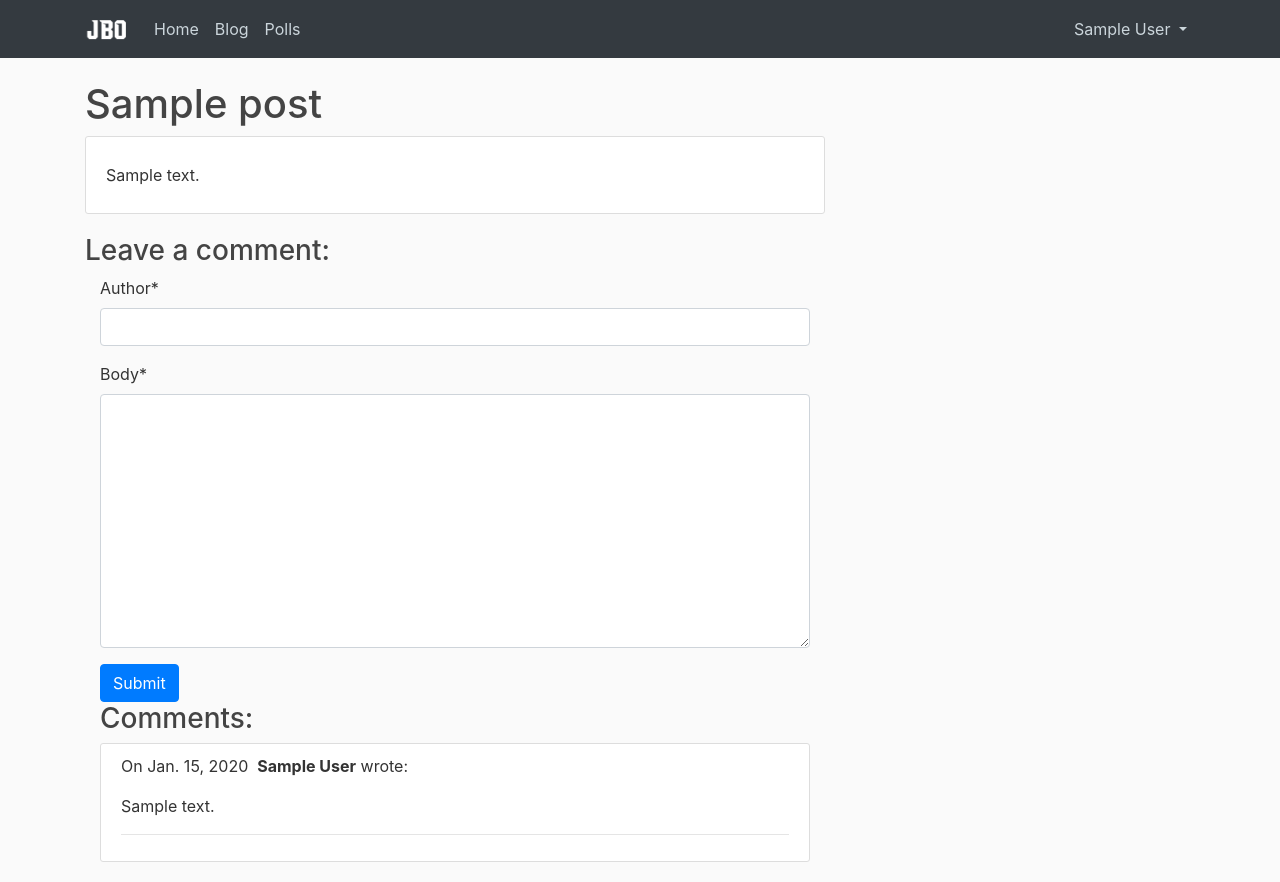
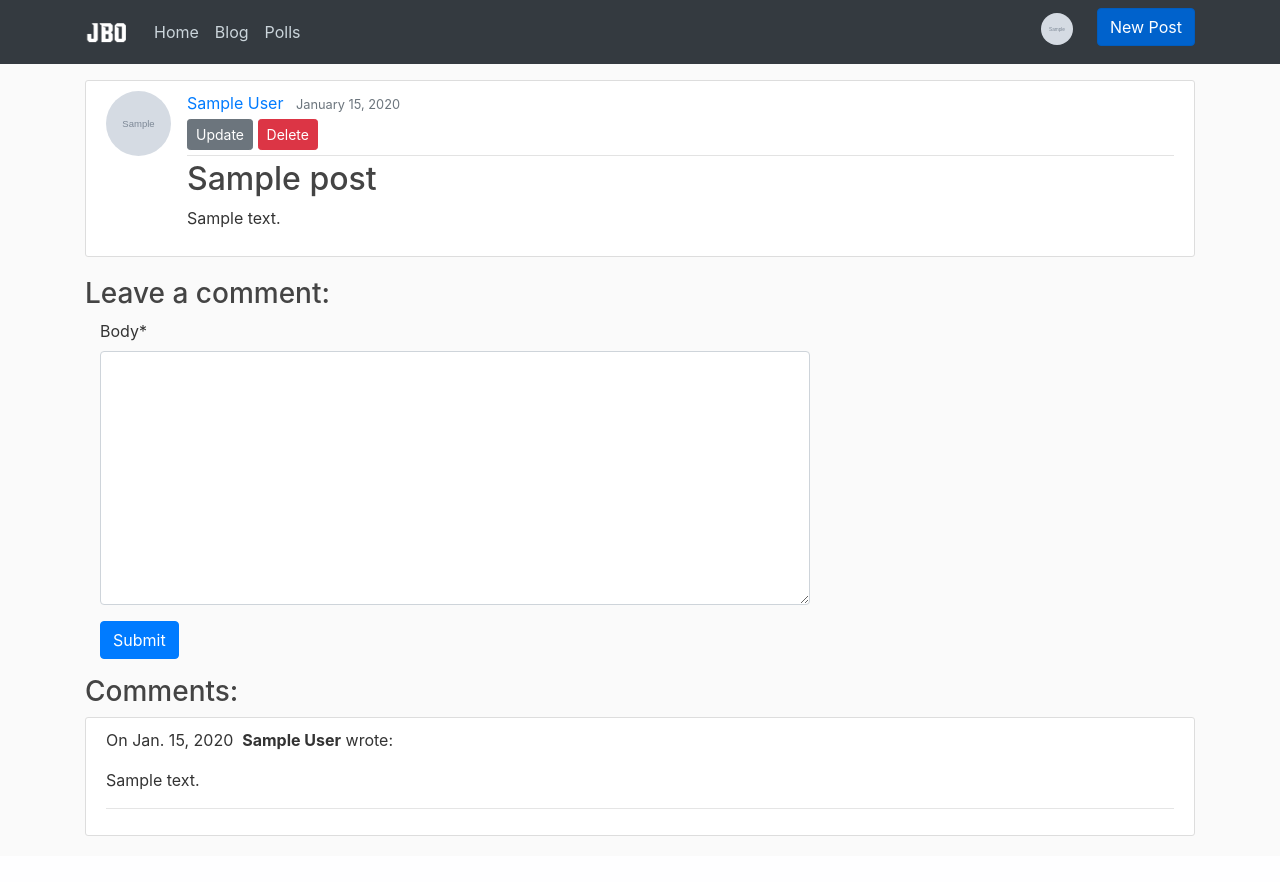
Before and after one commit to scurtis9/jbo, a Django app: page /blog/1/ in a window 1280 px wide. After the commit the page ends 836 px from the top, so only its background shows below. Run offline with Django 3.2, Linux system fonts and the light colour scheme; a user stored in the database is signed in; tables that the repository leaves empty hold one stand-in row (values such as "Sample post"); grey boxes marked "Sample" are stand-in pictures; some libraries are stand-ins or nearby versions.

Commit message:
added blog post methods

```diff
--- a/blog/forms.py
+++ b/blog/forms.py
@@ -10,5 +10,6 @@ class CommentForm(ModelForm):
         fields = ['author', 'body', 'post']
 
         widgets = {
-                   'post': forms.HiddenInput()
-                   }
+            'author': forms.HiddenInput(),
+            'post': forms.HiddenInput()
+        }
--- a/blog/templates/blog/detail.html
+++ b/blog/templates/blog/detail.html
@@ -1,24 +1,34 @@
 {% extends 'homepage/base.html' %}
-{%  load crispy_forms_tags %}
+{% load crispy_forms_tags %}
 {% block content %}
     <h1>{{ post.title }}</h1>
+    {% if object.author == user %}
+          <div>
+            <a class="btn btn-secondary btn-sm mt-1 mb-1" href="{% url 'blog:post-update' object.id %}">Update</a>
+            <a class="btn btn-danger btn-sm mt-1 mb-1" href="{% url 'blog:post-delete' object.id %}">Delete</a>
+          </div>
+        {% endif %}
     <div class="content-section col-md-8"><p>{{ post.content|linebreaks }}</p></div>
     <h3>Leave a comment:</h3>
+    <div>
         <form action="{% url 'blog:detail' post.pk %}" method="post">
             {% csrf_token %}
             <div class="form-group col-md-8">
                 {{ form|crispy }}
                 <button type="submit" class="btn btn-primary">Submit</button>
         </form>
+    </div>
+    {% if comments.all %}
         <h3>Comments:</h3>
         <div class="content-section">
             {% for comment in comments %}
                 <p>
-        On {{comment.created_on.date }}&nbsp;
+                    On {{ comment.created_on.date }}&nbsp;
                     <b>{{ comment.author }}</b> wrote:
                 </p>
                 <p>{{ comment.body }}</p>
                 <hr>
             {% endfor %}
         </div>
-{%  endblock content %}
+    {% endif %}
+{% endblock content %}
--- a/blog/templates/blog/post_detail.html
+++ b/blog/templates/blog/post_detail.html
@@ -1,22 +1,48 @@
-{% extends 'homepage/base.html' %}
-{%  load crispy_forms_tags %}
+{% extends "homepage/base.html" %}
+{% load crispy_forms_tags %}
 {% block content %}
-    <h1>{{ post.title }}</h1>
-    <div class="content-section col-md-8"><p>{{ post.content|linebreaks }}</p></div>
-{#    <h4><a href="{% url 'blog:detail' post.pk %}">Leave a comment</a></h4>#}
+    <article class="media content-section">
+        <img class="rounded-circle article-img" src="{{ object.author.profile.image.url }}">
+        <div class="media-body">
+            <div class="article-metadata">
+                <a class="mr-2" href="#">{{ object.author.get_full_name }}</a>
+                <small class="text-muted">{{ object.date_posted|date:"F d, Y" }}</small>
+                {% if object.author == user %}
+                    <div>
+                        <a class="btn btn-secondary btn-sm mt-1 mb-1" href="{% url 'blog:post-update' object.id %}">Update</a>
+                        <a class="btn btn-danger btn-sm mt-1 mb-1"
+                           href="{% url 'blog:post-delete' object.id %}">Delete</a>
+                    </div>
+                {% endif %}
+            </div>
+            <h2 class="article-title">{{ object.title }}</h2>
+            <p class="article-content">{{ object.content }}</p>
+        </div>
+    </article>
+    {% if user.is_authenticated %}
+    <h3>Leave a comment:</h3>
+    <div>
         <form action="{% url 'blog:detail' post.pk %}" method="post">
             {% csrf_token %}
-        <button type="submit" class="btn btn-primary">Leave a Comment</button>
+            <div class="form-group col-md-8">
+                {{ form|crispy }}
+                <button type="submit" class="btn btn-primary">Submit</button>
         </form>
+    </div>
+        {% else %}
+        <p><a href="{% url 'account_login' %}?next={{ request.path }}">You must be logged in to leave a comment</a></p>
+    {% endif %}
+    {% if comments.all %}
         <h3>Comments:</h3>
         <div class="content-section">
             {% for comment in comments %}
                 <p>
-        On {{comment.created_on.date }}&nbsp;
+                    On {{ comment.created_on.date }}&nbsp;
                     <b>{{ comment.author }}</b> wrote:
                 </p>
                 <p>{{ comment.body }}</p>
                 <hr>
             {% endfor %}
         </div>
-{%  endblock content %}
+    {% endif %}
+{% endblock content %}
--- a/blog/urls.py
+++ b/blog/urls.py
@@ -6,5 +6,8 @@ app_name = 'blog'
 urlpatterns = [
     path('', views.PostListView.as_view(), name='home'),
     path('<int:pk>/', views.PostDetailView.as_view(), name='detail'),
-    path('<category>/', views.PostCategoryListView.as_view(), name='category'),
+    path('new/', views.PostCreateView.as_view(), name='post-create'),
+    path('<int:pk>/update/', views.PostUpdateView.as_view(), name='post-update'),
+    path('<int:pk>/delete/', views.PostDeleteView.as_view(), name='post-delete'),
+    path('<category>/', views.PostCategoryListView.as_view(), name='category')
 ]
--- a/blog/views.py
+++ b/blog/views.py
@@ -1,13 +1,22 @@
 from django.http import HttpResponseForbidden
 from django.shortcuts import render, get_object_or_404, reverse
-from django.views import generic
+from django.views.generic import (
+    View,
+    ListView,
+    DetailView,
+    FormView,
+    CreateView,
+    UpdateView,
+    DeleteView
+)
+from django.views.generic.detail import SingleObjectMixin
 from django.contrib.auth.mixins import LoginRequiredMixin, UserPassesTestMixin
 
 from .forms import CommentForm
 from .models import Post, Category, Comment
 
 
-class PostListView(generic.ListView):
+class PostListView(ListView):
     template_name = 'blog/posts.html'
     context_object_name = 'posts'
     ordering = ['-date_posted']
@@ -16,8 +25,8 @@ class PostListView(generic.ListView):
         return Post.objects.all()
 
 
-class PostDisplay(generic.DetailView):
-    template_name = 'blog/detail.html'
+class PostDisplay(DetailView):
+    template_name = 'blog/post_detail.html'
     model = Post
 
     def get_object(self):
@@ -27,13 +36,16 @@ class PostDisplay(generic.DetailView):
 
     def get_context_data(self, **kwargs):
         context = super().get_context_data(**kwargs)
-        context['form'] = CommentForm(initial={'post': self.object})
+
+        if self.request.user.is_authenticated:
+            context['form'] = CommentForm(initial={'post': self.object, 'author': self.request.user.get_full_name()})
+
         context['comments'] = Comment.objects.filter(post=self.object)
         return context
 
 
-class PostComment(generic.detail.SingleObjectMixin, generic.FormView):
-    template_name = 'blog/detail.html'
+class PostComment(SingleObjectMixin, FormView):
+    template_name = 'blog/post_detail.html'
     form_class = CommentForm
     model = Post
 
@@ -54,7 +66,7 @@ class PostComment(generic.detail.SingleObjectMixin, generic.FormView):
         return reverse('blog:detail', kwargs={'pk': self.object.pk})
 
 
-class PostDetailView(generic.View):
+class PostDetailView(View):
 
     def get(self, request, *args, **kwargs):
         view = PostDisplay.as_view()
@@ -65,10 +77,45 @@ class PostDetailView(generic.View):
         return view(request, *args, **kwargs)
 
 
-class PostCategoryListView(generic.ListView):
+class PostCategoryListView(ListView):
     template_name = 'blog/category.html'
     context_object_name = 'posts'
 
     def get_queryset(self):
         self.category = get_object_or_404(Category, name=self.kwargs['category'])
         return Post.objects.filter(categories=self.category)
+
+
+class PostCreateView(LoginRequiredMixin, CreateView):
+    model = Post
+    fields = ['title', 'content']
+
+    def form_valid(self, form):
+        form.instance.author = self.request.user
+        return super().form_valid(form)
+
+
+class PostUpdateView(LoginRequiredMixin, UserPassesTestMixin, UpdateView):
+    model = Post
+    fields = ['title', 'content']
+
+    def form_valid(self, form):
+        form.instance.author = self.request.user
+        return super().form_valid(form)
+
+    def test_func(self):
+        post = self.get_object()
+        if self.request.user == post.author:
+            return True
+        return False
+
+
+class PostDeleteView(LoginRequiredMixin, UserPassesTestMixin, DeleteView):
+    model = Post
+    success_url = '/'
+
+    def test_func(self):
+        post = self.get_object()
+        if self.request.user == post.author:
+            return True
+        return False
--- a/homepage/static/main.css
+++ b/homepage/static/main.css
@@ -34,6 +34,10 @@ ul {
   border: 1px solid #dddddd;
   border-radius: 3px;
   margin-bottom: 20px;
+}
+
+.dropdown-toggle::after {
+  content: none;
 }
 
 .article-title {
@@ -82,3 +86,8 @@ a.article-title:hover {
 .account-heading {
   font-size: 2.5rem;
 }
+
+.Avatar {
+  display: block;
+  border-radius: 50%;
+}
--- a/homepage/templates/homepage/base.html
+++ b/homepage/templates/homepage/base.html
@@ -33,14 +33,17 @@
                 <div class="navbar-nav">
                     {% if user.is_authenticated %}
                         <div class="nav-item dropdown">
-                            <a class="nav-link dropdown-toggle" href="#" id="navbarDropdownMenuLink" role="button"
+                            <a class="navbar-brand nav-link dropdown-toggle" href="#" id="navbarDropdownMenuLink" role="button"
                                data-toggle="dropdown" aria-haspopup="true" aria-expanded="false">
-                                {{ user.get_full_name }}
+                                <img class="Avatar" src="{{ user.profile.image.url }}" width="32" height="32" alt="">
                             </a>
                             <div class="dropdown-menu" aria-labelledby="navbarDropdownMenuLink">
                                 <a class="dropdown-item" href="{% url 'users:profile' user.id %}">Profile</a>
                                 <a class="dropdown-item" href="{% url 'account_logout' %}">Log Out</a>
                             </div>
+                        </div>
+                        <div class="nav-item">
+                            <a href="{% url 'blog:post-create' %}" class="btn btn-primary active" role="button" aria-pressed="true">New Post</a>
                         </div>
                     {% else %}
                         <a class="nav-item nav-link" href="{% url 'account_login' %}">Login</a>
```
Also changed, not shown: blog/templates/blog/post_confirm_delete.html (added, +16 -0 lines), blog/templates/blog/post_form.html (added, +16 -0 lines). Lines whose indentation alone changed are shown as unchanged.
